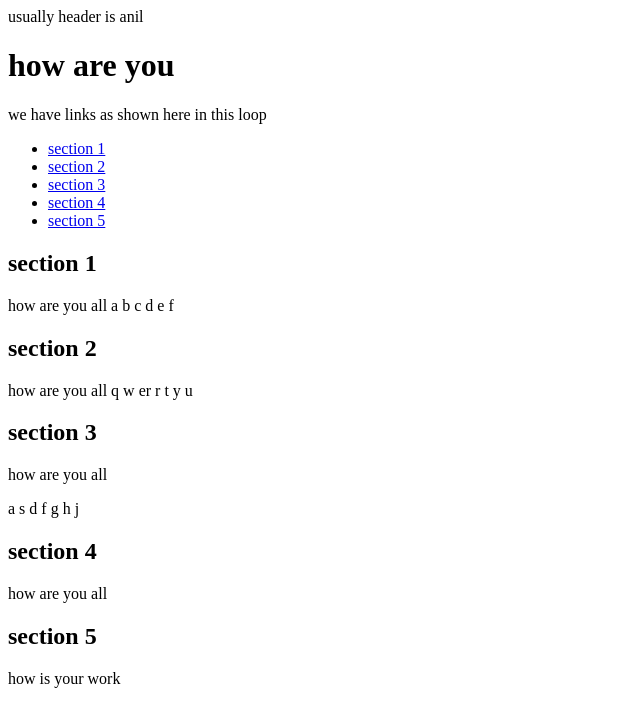
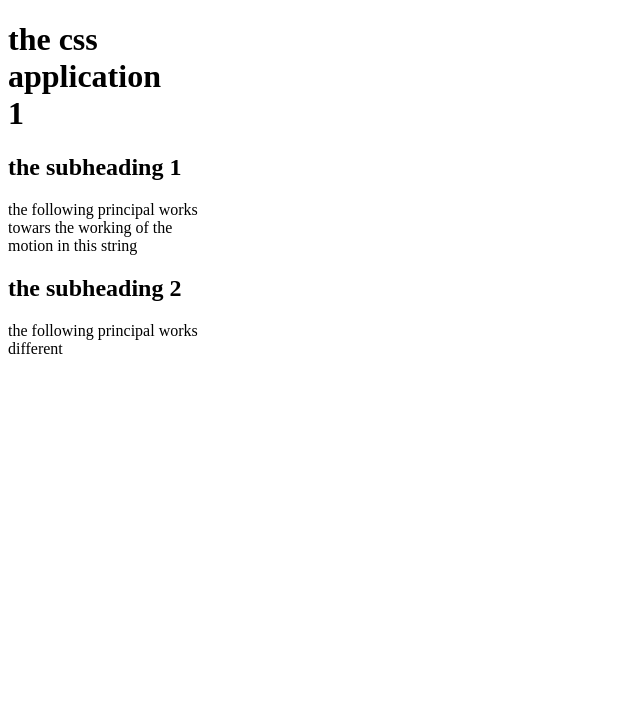
Before and after one commit to anil1001/coursera-test, a plain HTML site: page site/index.html in a window 1280 px wide. Shown: the whole page, without its empty margins (0-640 px from the left). Drawn offline with Linux system fonts and the light colour scheme.

Commit message:
my second module

```diff
--- a/site/index.html
+++ b/site/index.html
@@ -1,61 +1,26 @@
 <!DOCTYPE html>
 <html>
 <head>
-<meta charset="utf-8">
-	<title> list</title>
+<meta charseat="utf-8">
+<title>trying css rules</title>
+<style>
+p{
+	colour:blue;
+	font-size-adjust: 20px;
+    width:200px;
+}
+h1{
+	colour:green;
+	font-size-adjust: 40px;
+	width:150px;
+}
+</style>
 </head>
 <body>
-<header>usually header is anil  </header>
-<h1>how are you</h1>
-<section> we have links as shown here in this loop
-<ul>
-<li><a href="#section 1">section 1</a></li>
-<li><a href="#section 2">section 2</a></li>
-<li><a href="#section 3">section 3</a></li>
-<li><a href="#section 4">section 4</a></li>
-<li><a href="#section 5">section 5</a></li>
-</ul>
-</section>
-<section id="section 1">
-<h2>section 1</h2>
-<p>how are you all
-a
-b
-c
-d
-e
-f
-</p>
-</section>
-<section id="section 2">
-<h2>section 2</h2>
-<p>how are you all
-q
-w
-er
-r
-t
-y
-u
-</p>
-</section>
-<section id="section 3">
-<h2>section 3</h2>
-<p>how are you all</p>
-a
-s
-d
-f
-g
-h
-j
-</section>
-<section id="section 4">
-<h2>section 4</h2>
-<p>how are you all</p>
-<div>
-<h2><a name="section5">section 5</a></h2>
-<p>how is your work</p>
-</section>
+<h1>the css application 1</h1>
+<h2> the subheading 1</h2>
+<p>the following principal works towars the working of the motion in this string</p>
+<h2>the subheading 2</h2>
+<p>the following principal works different</p>
 </body>
 </html>
```
